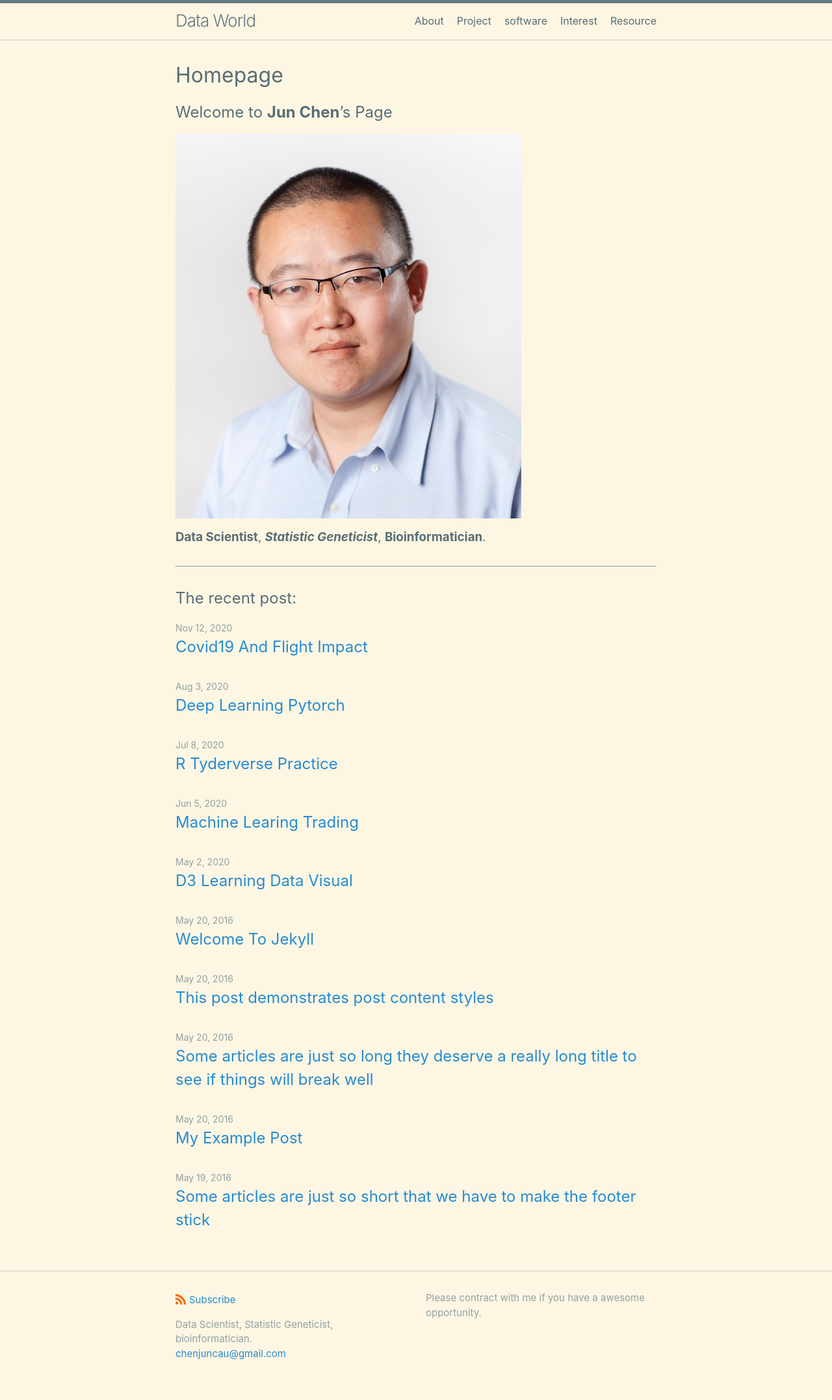
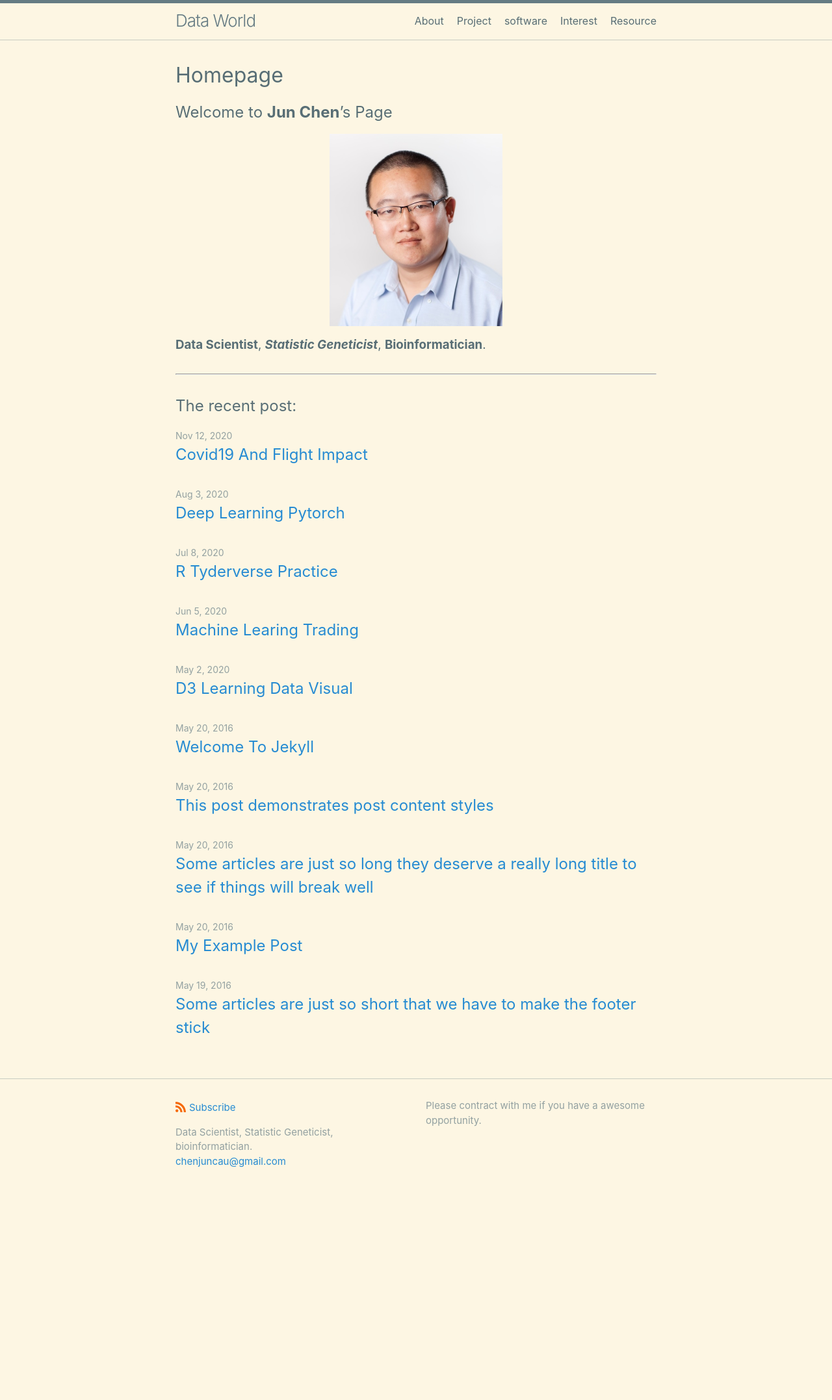
Before and after one commit to chenjunonly/home, a Jekyll site: the page built from index.md, in a window 1280 px wide. Shown: the whole page at 65% size. Built offline with Jekyll 4.4.1, drawn with Linux system fonts in a browser that asks for light colours; after the commit the page ends 1859 px from its top, so only the background shows below that.

Commit message:
Update index.md

```diff
--- a/index.md
+++ b/index.md
@@ -4,13 +4,17 @@
 # between the top bar and the list of recent posts.
 # To change the home page layout, edit the _layouts/home.html file.
 # See: https://jekyllrb.com/docs/themes/#overriding-theme-defaults
-# https://simplpost.com/markdown.html
+# https://simplpost.com/markdown.html  ![Image](image/Jun_Chen_photo.jpg)
 layout: home
 title: Homepage
 ---
 
 ## Welcome to **Jun Chen**'s Page
-![Image](image/Jun_Chen_photo.jpg)
+
+<p align="center">
+  <img width="266" height="296" src="image/Jun_Chen_photo.jpg">
+</p>
+
 
 ### **Data Scientist**, ***Statistic Geneticist***, **Bioinformatician**.
 
```
